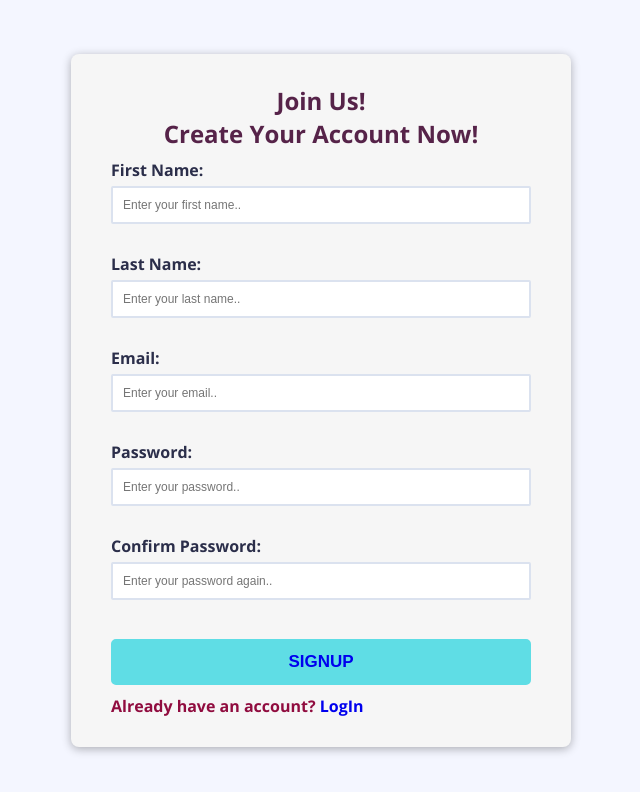
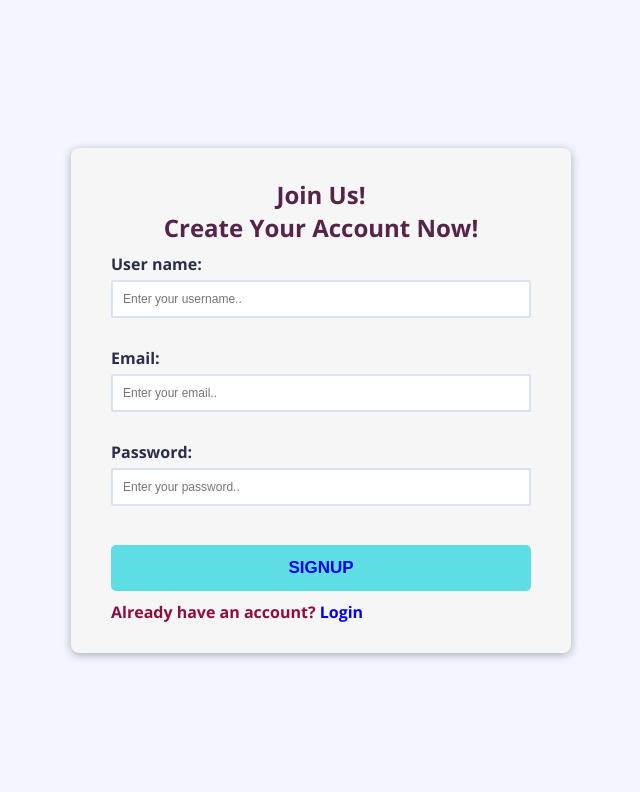
Before and after one commit to outboxafrica/edu_prepvii_manila, a plain HTML site: page UI/signup.html in a window 1280 px wide. Shown: the whole page, without its empty margins (319-959 px from the left). Drawn offline with nearby package versions, Linux system fonts and the light colour scheme.

Commit message:
Update signup.html
committed changes.

```diff
--- a/UI/signup.html
+++ b/UI/signup.html
@@ -11,20 +11,11 @@
       <form id="form" class="form">
         <h2>Join Us! <br />Create Your Account Now!</h2>
         <div class="form-control">
-          <label for="firstName">First Name:</label>
+          <label for="Username">User name:</label>
           <input
             type="text"
-            id="firstName"
-            placeholder="Enter your first name.."
-          />
-          <small>Error</small>
-        </div>
-        <div class="form-control">
-          <label for="lastName">Last Name:</label>
-          <input
-            type="text"
-            id="lastName"
-            placeholder="Enter your last name.."
+            id="username"
+            placeholder="Enter your username.."
           />
           <small>Error</small>
         </div>
@@ -42,17 +33,8 @@
           />
           <small>Error</small>
         </div>
-        <div class="form-control">
-          <label for="password2">Confirm Password:</label>
-          <input
-            type="text"
-            id="password2"
-            placeholder="Enter your password again.."
-          />
-          <small>Error</small>
-        </div>
         <button><a href="index.html">SIGNUP</a></button>
-        <span>Already have an account? <a href="login.html">LogIn</a></span>
+        <span>Already have an account? <a href="login.html">Login</a></span>
       </form>
     </div>
 
```
